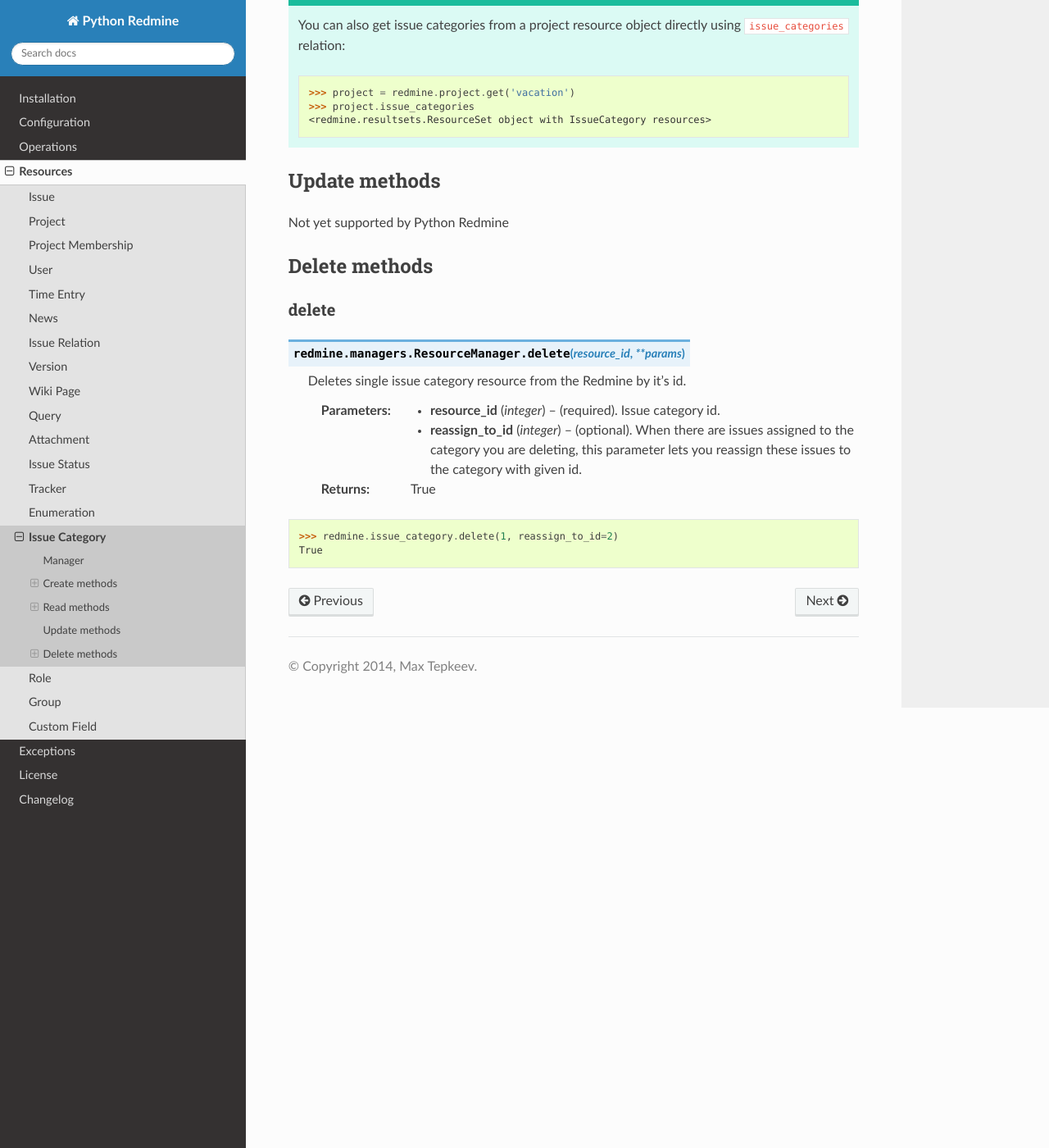
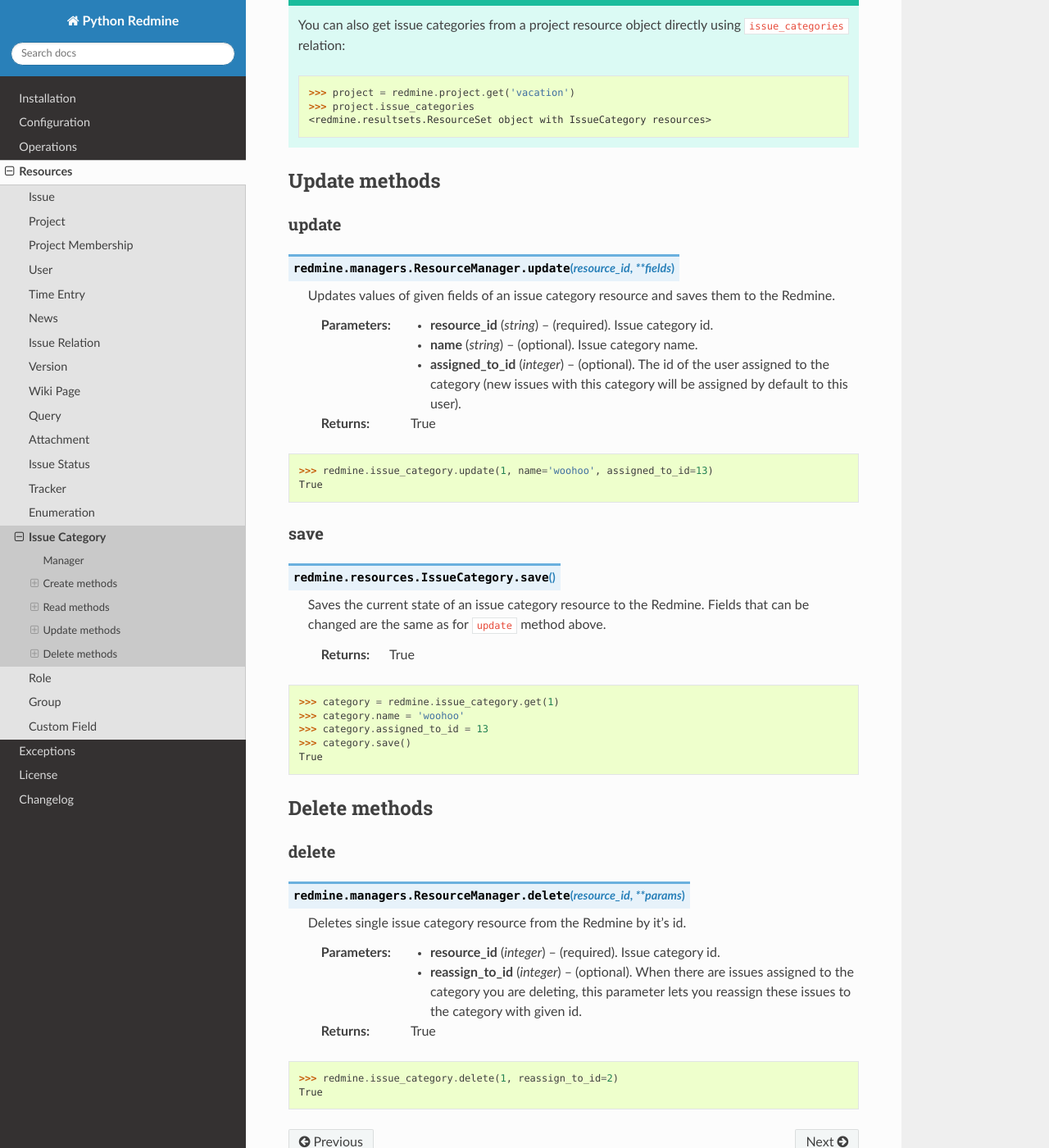
Before and after one commit to maxtepkeev/python-redmine, a Sphinx documentation site: the page built from docs/resources/issue_category.rst, in a window 1280 px wide and 1400 px high, scrolled down 2002 px. Shown: the whole window at 82% size. Built offline with Sphinx 7.4.7 and the Read the Docs theme 2.0.0, drawn with Linux system fonts in a browser that asks for light colours.

Commit message:
issue category update support

```diff
--- a/docs/changelog.rst
+++ b/docs/changelog.rst
@@ -12,6 +12,7 @@
 - Added: Update functionality via ``update()`` and ``save()`` methods for resources (see
   docs for details):
 
+  * IssueCategory
   * Version
   * WikiPage
   * Project
--- a/docs/resources/issue_category.rst
+++ b/docs/resources/issue_category.rst
@@ -117,7 +117,45 @@
 Update methods
 --------------
 
-Not yet supported by Python Redmine
+update
+++++++
+
+.. py:method:: update(resource_id, **fields)
+    :module: redmine.managers.ResourceManager
+    :noindex:
+
+    Updates values of given fields of an issue category resource and saves them to the Redmine.
+
+    :param string resource_id: (required). Issue category id.
+    :param string name: (optional). Issue category name.
+    :param integer assigned_to_id: (optional). The id of the user assigned to the
+      category (new issues with this category will be assigned by default to this user).
+    :return: True
+
+.. code-block:: python
+
+    >>> redmine.issue_category.update(1, name='woohoo', assigned_to_id=13)
+    True
+
+save
+++++
+
+.. py:method:: save()
+    :module: redmine.resources.IssueCategory
+    :noindex:
+
+    Saves the current state of an issue category resource to the Redmine. Fields that
+    can be changed are the same as for ``update`` method above.
+
+    :return: True
+
+.. code-block:: python
+
+    >>> category = redmine.issue_category.get(1)
+    >>> category.name = 'woohoo'
+    >>> category.assigned_to_id = 13
+    >>> category.save()
+    True
 
 Delete methods
 --------------
```
Also changed, not shown: 2 other files.
